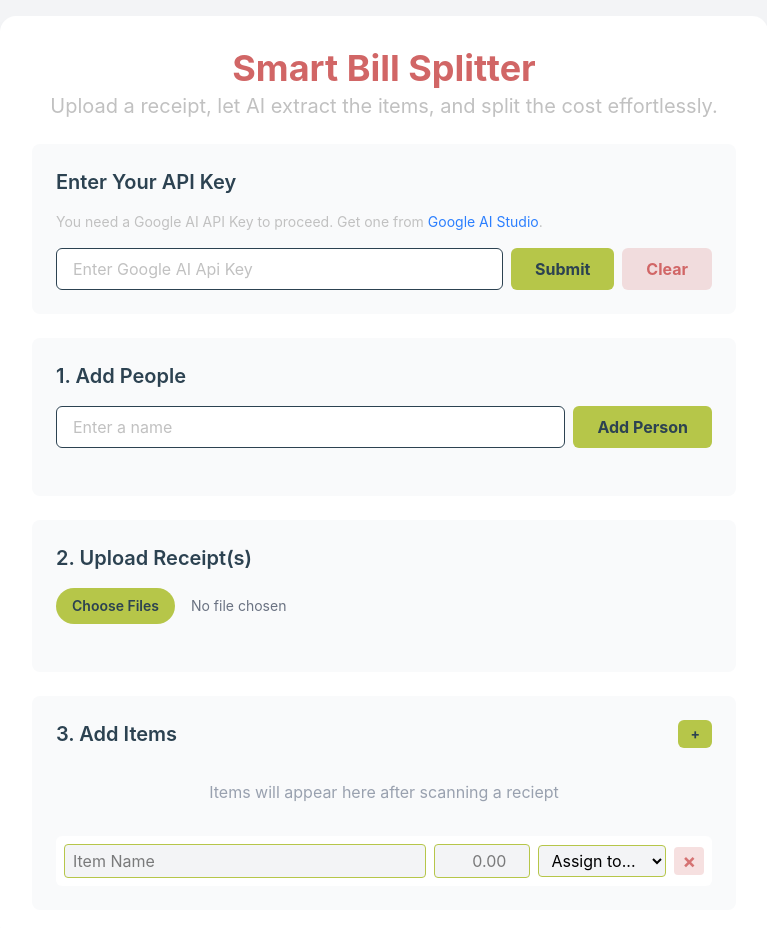
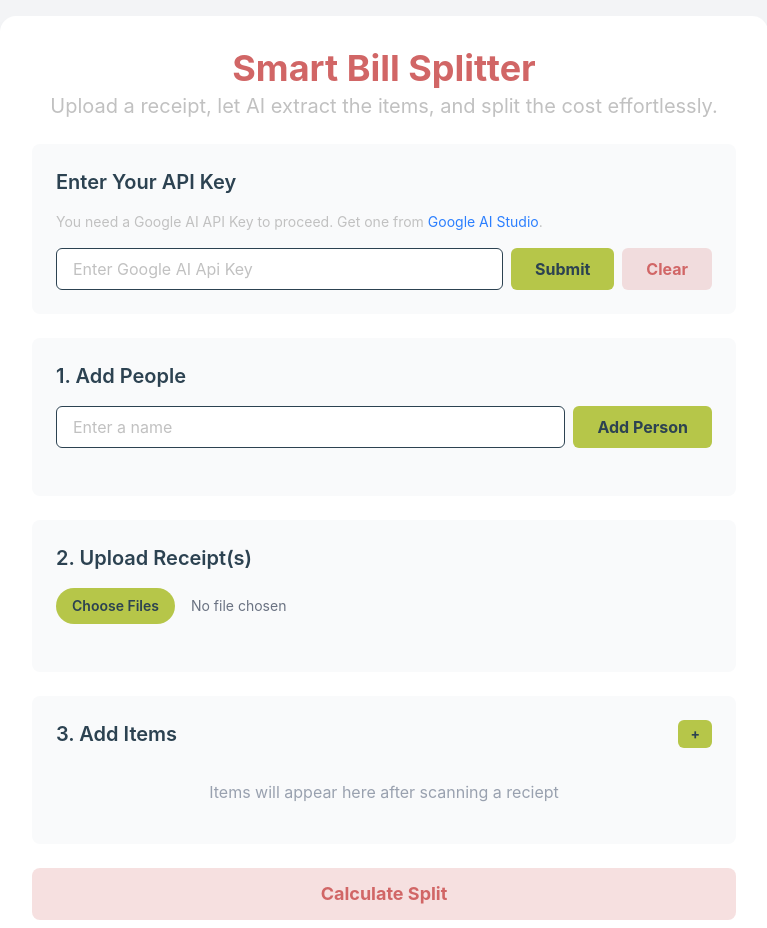
Before and after one commit to pinnheads/bill-split, a React (Vite) app: page / in a window 1280 px wide. Shown: the top 928 px of the page, without its empty margins (256-1023 px from the left). Built offline with nearby package versions, Linux system fonts and the light colour scheme.

Commit message:
feat: add split calculation logic

```diff
--- a/src/Calculator.jsx
+++ b/src/Calculator.jsx
@@ -3,23 +3,55 @@ import React, { useState } from "react";
 import People from "./People";
 import Upload from "./Upload.jsx";
 import Items from "./Items.jsx";
+import ResultsModal from "./ResultsModal.jsx";
 
 export default function Calculator() {
 
     const [people, setPeople] = useState([]);
-
     const [files, setFiles] = useState([]);
     const [items, setItems] = useState([]);
+    const [results, setResults] = useState(null);
 
+    const closeModal = () => {
+        setResults(null)
+    }
 
+    const calculateSplit = () => {
+        let totals = people.reduce((acc, person) => ({ ...acc, [person.name]: 0 }), {});
+        let commonTotal = 0;
+        // let unassignedItems = false;
 
+        // Calculate totals from items in state
+        items.forEach(item => {
+            const price = parseFloat(item.price) || 0;
+            if (item.assignedTo === 'common') {
+                commonTotal += price;
+            } else {
+                if (totals.hasOwnProperty(item.assignedTo)) {
+                    totals[item.assignedTo] += price;
+                }
+            }
+        })
+        // Calculate and add the common share
+        const commonShare = people.length > 0 ? commonTotal / people.length : 0;
+        Object.keys(totals).forEach(person => {
+            totals[person] += commonShare;
+        })
 
+        setResults(totals);
+    }
 
     return (
         <div className="space-y-6">
             <People people={people} setPeople={setPeople} />
             <Upload files={files} setFiles={setFiles} />
             <Items items={items} setItems={setItems} people={people} />
+            <div className="text-center">
+                <button onClick={calculateSplit} className="w-full bg-indian-red/20 text-indian-red font-bold text-lg px-8 py-3 rounded-lg hover:bg-indian-red/30 transition-all">
+                    Calculate Split
+                </button>
+            </div>
+            <ResultsModal results={results} onClose={closeModal} />
         </div>
     )
 }
--- a/src/Items.jsx
+++ b/src/Items.jsx
@@ -4,12 +4,33 @@ import ItemRow from "./ItemRow";
 
 export default function Items({ items, setItems, people }) {
 
-    const addItem = ({ id, name, price, assignedTo }) => {
-        setItems(prev => [...prev, { name, price, assignedTo }])
+    const newManualItem = {
+        name: '',
+        price: '',
+        assignedTo: ''
     }
 
-    const removeItem = ({ id, name, price, assignedTo }) => {
-        setItems(prev => prev.filter(p => p.name !== name))
+    const newId = () => {
+        return (window.crypto?.randomUUID?.() ?? String(Date.now()));
+    }
+
+    const addItem = ({ name, price, assignedTo }) => {
+        setItems(prev => [...prev, { id: newId(), name, price, assignedTo }])
+        console.log(items)
+    }
+
+    const updateItem = (idToUpdate, updatedField) => {
+        setItems(
+            currentItems =>
+                currentItems.map(item =>
+                    item.id == idToUpdate ? { ...item, ...updatedField } : item
+                )
+        )
+    }
+
+    const removeItem = (idToDelete) => {
+        console.log(idToDelete, items)
+        setItems(prev => prev.filter(p => p.id !== idToDelete))
     }
 
     return (
@@ -18,12 +39,17 @@ export default function Items({ items, setItems, people }) {
             <div className="bg-gray-50 p-6 rounded-lg space-y-4">
                 <div className="flex justify-between items-center mb-4">
                     <h2 className="text-xl font-semibold text-charcoal">3. Add Items</h2>
-                    <button className="text-sm bg-yellow-green text-charcoal font-bold px-3 py-1 rounded-md hover:bg-charcoal/30">+</button>
+                    <button onClick={() => addItem(newManualItem)} className="text-sm bg-yellow-green text-charcoal font-bold px-3 py-1 rounded-md hover:bg-charcoal/30">+</button>
                 </div>
-                <div className="space-y-3">
-                    <p className="text-gray-400 text-center py-4">Items will appear here after scanning a reciept</p>
-                </div>
-                <ItemRow item={items} people={people} onUpdate={addItem} onRemove={removeItem} />
+                {items.length ?
+                    items.map(item => <ItemRow item={item} people={people} onUpdate={updateItem} onRemove={removeItem} />)
+                    :
+                    <>
+                        <div className="space-y-3">
+                            <p className="text-gray-400 text-center py-4">Items will appear here after scanning a reciept</p>
+                        </div>
+                    </>
+                }
             </div>
         </>
     )
--- /dev/null
+++ b/src/ResultsModal.jsx
@@ -0,0 +1,41 @@
+import React from 'react';
+
+export default function ResultsModal({ results, onClose }) {
+    if (!results) {
+        return null;
+    }
+
+    const totalBill = Object.values(results).reduce((sum, value) => sum + value, 0);
+
+    return (
+        <div className="fixed inset-0 bg-charcoal/20 bg-opacity-50 flex items-center justify-center p-4 z-50">
+            {/* Modal content */}
+            <div className="bg-white rounded-lg shadow-xl w-full max-w-md p-6 relative animate-fade-in-up">
+                <button
+                    onClick={onClose}
+                    className="absolute top-2 right-2 text-silver-400 hover:text-gray-600 text-3xl font-light"
+                    aria-label="Close modal"
+                >
+                    &times;
+                </button>
+                <h2 className="text-2xl font-bold text-center mb-6 text-charcoal">Bill Split Results</h2>
+
+                <div className="space-y-3">
+                    {Object.entries(results).map(([person, total]) => (
+                        <div key={person} className="flex justify-between items-center text-lg p-3 rounded-md even:bg-silver-50">
+                            <span className="font-semibold text-silver-700">{person} owes:</span>
+                            <span className="font-bold text-charcoal">{total.toFixed(2)}</span>
+                        </div>
+                    ))}
+                </div>
+
+                <hr className="my-4 border-t-2 border-silver-200" />
+
+                <div className="flex justify-between items-center text-xl p-2 font-bold">
+                    <span className="text-charcoal">Total Bill:</span>
+                    <span className="text-yellow-green">{totalBill.toFixed(2)}</span>
+                </div>
+            </div>
+        </div>
+    );
+}
```
